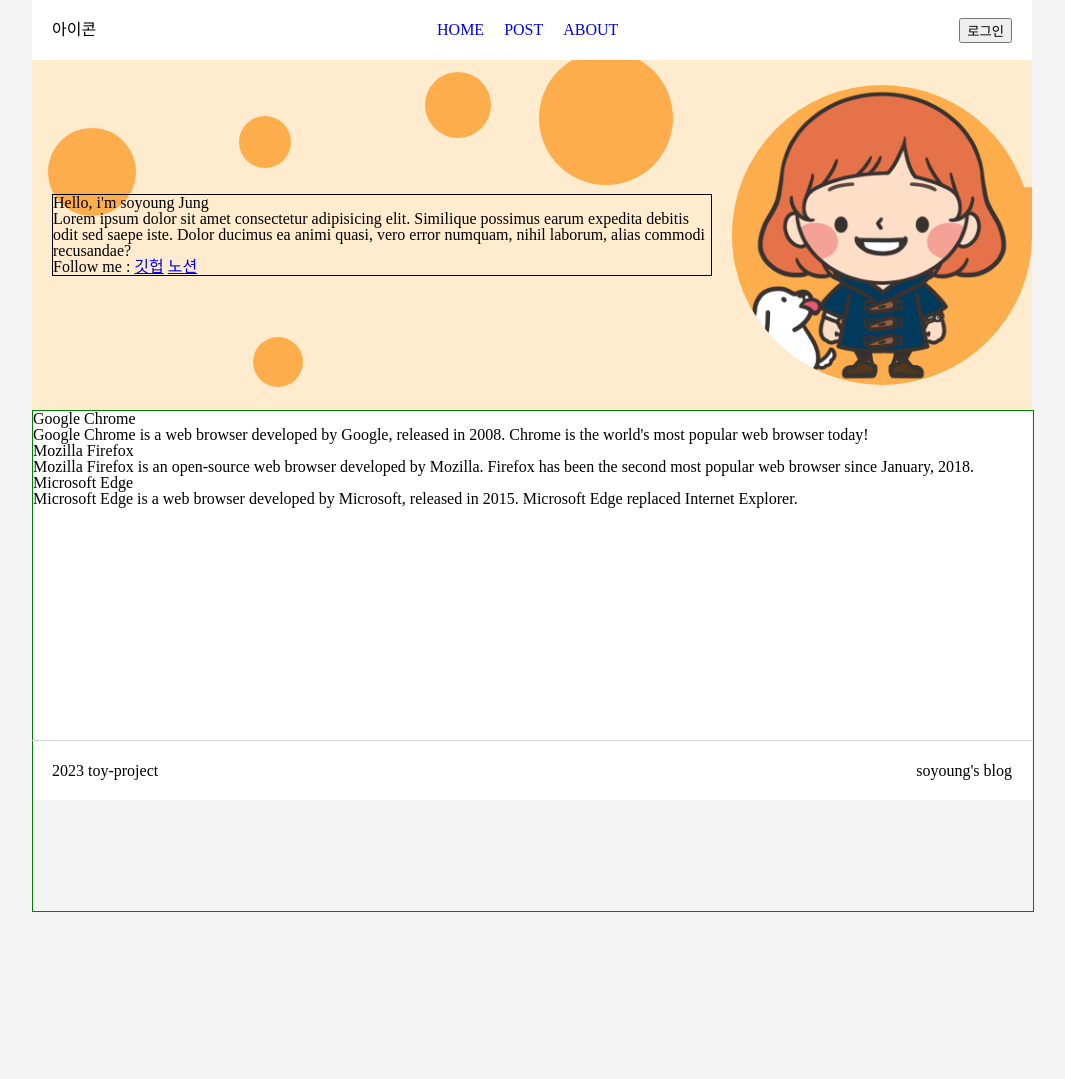
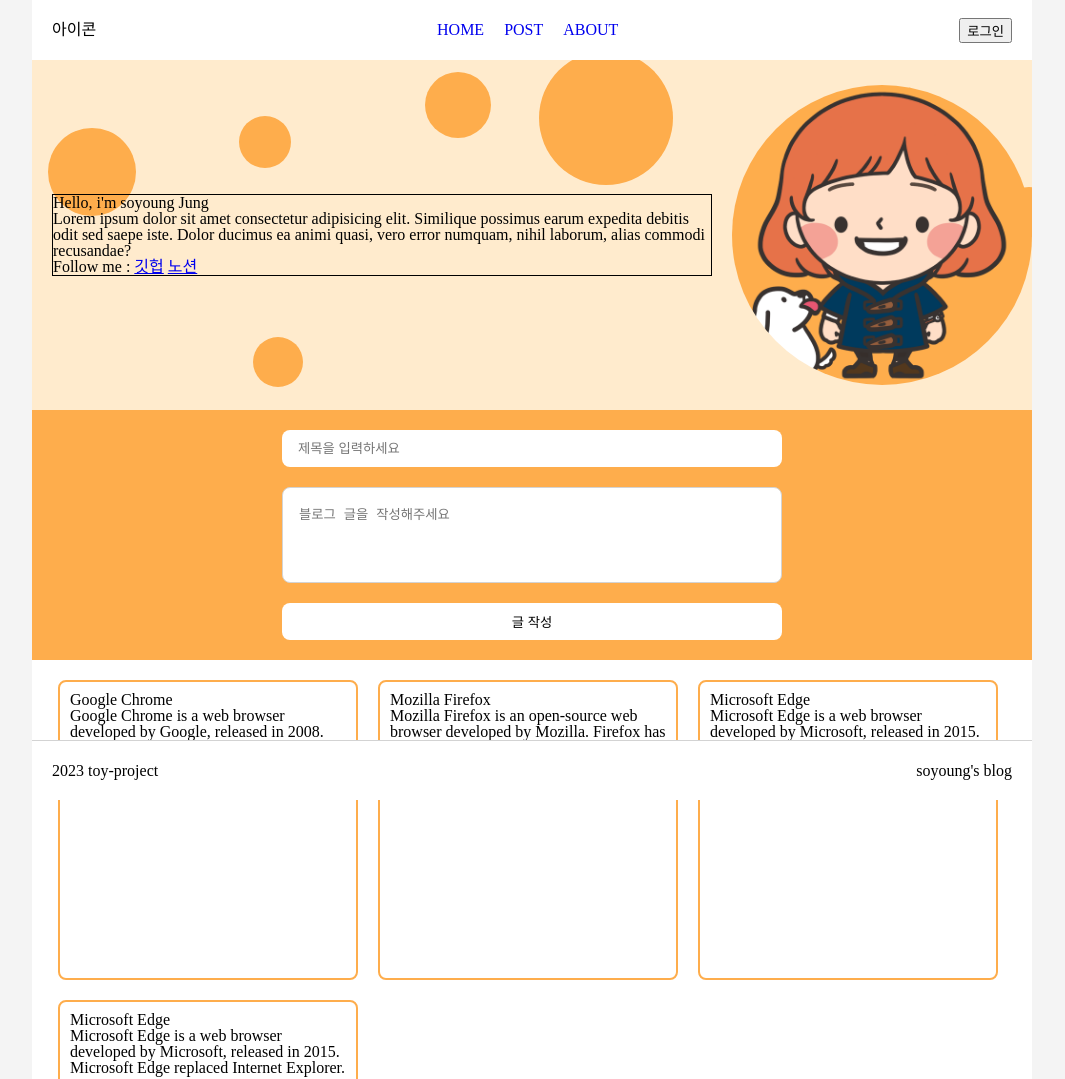
Before and after one commit to thdud2262/blog, a plain HTML site: page index.html in a window 1280 px wide. Shown: the top 1079 px of the page, without its empty margins (108-1173 px from the left). Before the commit the page ends 912 px from the top, so only its background shows below. Drawn offline with Linux system fonts and the light colour scheme.

Commit message:
style 추가

```diff
--- a/index.html
+++ b/index.html
@@ -13,7 +13,7 @@
         <nav>
           <ul>
             <li><a href="/">HOME</a></li>
-            <li><a href="/postpage.html">POST</a></li>
+            <li><a href="/">POST</a></li>
             <li><a href="/">ABOUT</a></li>
           </ul>
         </nav>
@@ -36,6 +36,15 @@
           </p>
         </div>
         <img src="./image/profile.jpg" alt="soyoung-profile" />
+      </section>
+
+      <section class="create-post-section">
+        <input type="text" placeholder="제목을 입력하세요" />
+        <textarea
+          placeholder="블로그 글을 작성해주세요"
+          maxlength="500"
+        ></textarea>
+        <button>글 작성</button>
       </section>
 
       <section class="main-section">
@@ -61,6 +70,13 @@
             2015. Microsoft Edge replaced Internet Explorer.
           </p>
         </article>
+        <article class="main-article">
+          <h2>Microsoft Edge</h2>
+          <p>
+            Microsoft Edge is a web browser developed by Microsoft, released in
+            2015. Microsoft Edge replaced Internet Explorer.
+          </p>
+        </article>
       </section>
 
       <footer class="footer">
--- a/style/style.css
+++ b/style/style.css
@@ -1,12 +1,12 @@
 @import url("./reset.css");
-/* #FEAD4C */
+/* #FEAD4C #FFEBCD*/
 
 body {
   background-color: #f4f4f4;
 }
 body .contents-box {
   max-width: 1000px;
-  height: 100vh;
+  min-height: 100vh;
   margin: 0 auto;
   background-color: white;
 }
@@ -52,12 +52,72 @@ body .contents-box {
   border: 1px solid;
   margin: 20px;
 }
+/* create-post-section */
+.create-post-section {
+  width: 100%;
+  height: 250px;
+  padding: 20px;
+  box-sizing: border-box;
+  display: flex;
+  flex-direction: column;
+  justify-content: space-between;
+  align-items: center;
+  background-color: #fead4c;
+}
+.create-post-section > input {
+  width: 500px;
+  height: 40px;
+  padding-left: 16px;
+  box-sizing: border-box;
+  border: none;
+  border-radius: 8px;
+  margin-bottom: 20px;
+  outline: none;
+}
+.create-post-section > textarea {
+  width: 500px;
+  height: 100px;
+  resize: none;
+  padding: 16px;
+  box-sizing: border-box;
+  border: 1px solid lightgray;
+  border-radius: 8px;
+  outline: none;
+  margin-bottom: 20px;
+}
+.create-post-section > button {
+  width: 500px;
+  height: 40px;
+  background-color: white;
+  border: none;
+  border-radius: 8px;
+  cursor: pointer;
+}
+.create-post-section > button:hover {
+  /* background-color: #; */
+  box-shadow: 2px 2px 3px rgb(170, 169, 169);
+}
+
 /* main-section */
 .main-section {
   width: 100%;
-  height: 500px;
+  padding: 10px 16px;
+  box-sizing: border-box;
   margin-bottom: 60px;
-  border: 1px solid green;
+  display: flex;
+  flex-wrap: wrap;
+  justify-content: flex-start;
+  align-items: center;
+}
+.main-section > .main-article {
+  border: 1px solid;
+  max-width: 300px;
+  height: 300px;
+  margin: 10px;
+  padding: 10px;
+  box-sizing: border-box;
+  border: 2px solid #FEAD4C;
+  border-radius: 8px;
 }
 
 /* footer */
@@ -71,6 +131,7 @@ body .contents-box {
   left: 50%;
   transform: translateX(-50%);
   border-top: 1px solid lightgray;
+  background-color: white;
 }
 .footer > ul {
   width: 100%;
```
Also changed, not shown: postpage.html (deleted, +0 -11 lines), detailpage.html (deleted).
